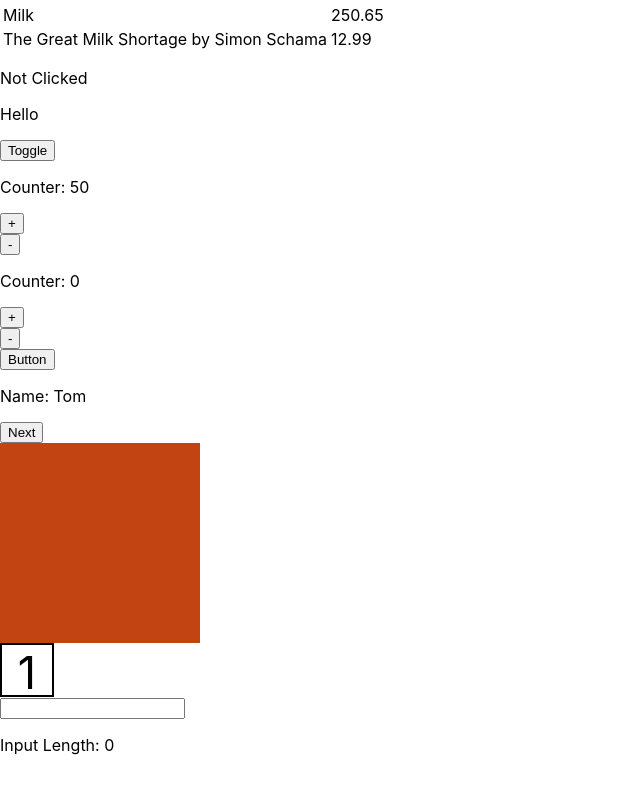
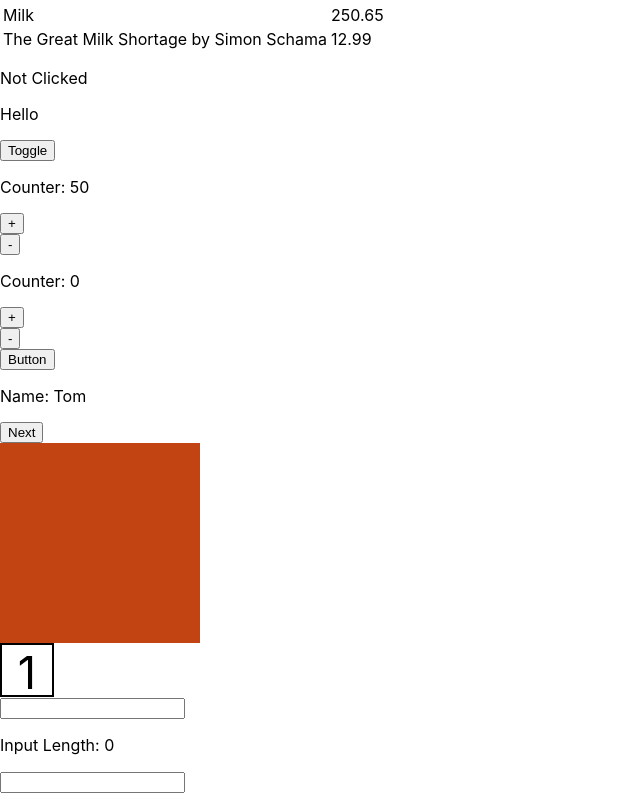
Before and after one commit to mdm106/week-09--first-react-app, a React (Create React App) app: page / in a window 1280 px wide. Shown: the part 540-1333 px from the top of the page, without its empty margins (0-640 px from the left). Before the commit the page ends 1311 px from the top, so only its background shows below. Built offline with nearby package versions, Linux system fonts and the light colour scheme.

Commit message:
Component created containing password input which is coloured according to the length of input

```diff
--- a/src/App.js
+++ b/src/App.js
@@ -12,6 +12,7 @@ import RollCall from './components/RollCall';
 import Colours from './components/tricksyState/Colours';
 import Die from './components/tricksyState/Die';
 import Length from './components/formComponents/Length';
+import PasswordStrength from './components/formComponents/PasswordStrength';
 
 function App() {
   return (
@@ -35,6 +36,7 @@ function App() {
         <Colours />
         <Die />
         <Length />
+        <PasswordStrength />
       </FadeIn>
     </>
   );
--- /dev/null
+++ b/src/components/formComponents/PasswordStrength.js
@@ -0,0 +1,42 @@
+import React, { Component } from "react";
+
+class PasswordStrength extends Component {
+    constructor(props) {
+        super(props);
+
+        this.state = { input: ""};
+
+        this.handleChange = this.handleChange.bind(this);
+    }
+
+    handleChange(e) {
+        this.setState({ input: e.currentTarget.value });
+    }
+
+    render() {
+        const { input } = this.state;
+        let colour;
+        if(input.length === 0){
+            colour = null;
+        } else if(input.length < 9){
+            colour = "red";
+        } else if(input.length < 16) {
+            colour = "orange";
+        } else {
+            colour = "green";
+        }
+
+        return (
+          <form>
+              <input
+                value={ this.state.input }
+                onChange={(e) => this.handleChange(e)}
+                type={"password"}
+                style={{backgroundColor: colour}}
+              />
+          </form>
+        )
+    }
+}
+
+export default PasswordStrength;
```
